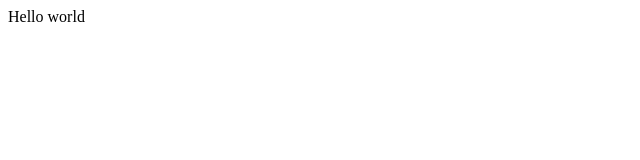
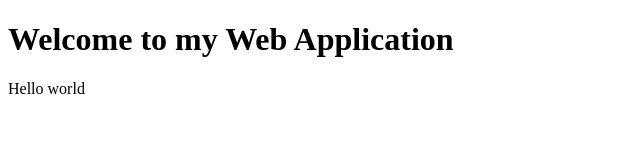
Before and after one commit to marian-guardian/git_exercise2, a plain HTML site: page index.html in a window 1280 px wide. Shown: the whole page, without its empty margins (0-640 px from the left). Drawn offline with Linux system fonts and the light colour scheme.

Commit message:
Add heading

```diff
--- a/index.html
+++ b/index.html
@@ -6,6 +6,7 @@
         </title>
     </head>
     <body>
+        <h1>Welcome to my Web Application</h1>
         Hello world
     </body>
 </html>
```
